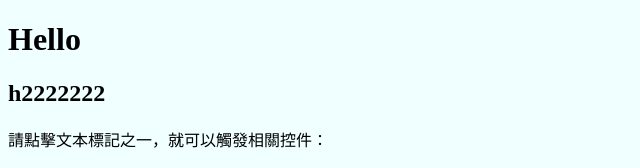
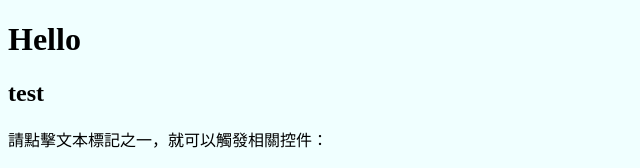
Before and after one commit to hank02000/Hank, a plain HTML site: page index.html in a window 1280 px wide. Shown: the top 168 px of the page, without its empty margins (0-640 px from the left). Drawn offline with Linux system fonts and the light colour scheme.

Commit message:
Update index.html

```diff
--- a/index.html
+++ b/index.html
@@ -27,7 +27,7 @@
 	<!-- <body background="pic/0.jpg">	 -->
 	<body bgcolor="azure" text="black" >
 		<h1 color="ff0000" >Hello </h1>
-		<h2 dir="rtl" font="標楷體" align="left">h2222222</h2>
+		<h2 dir="rtl" font="標楷體" align="left">test</h2>
 		<p>請點擊文本標記之一，就可以觸發相關控件：</p>
 
 		<form>
```
